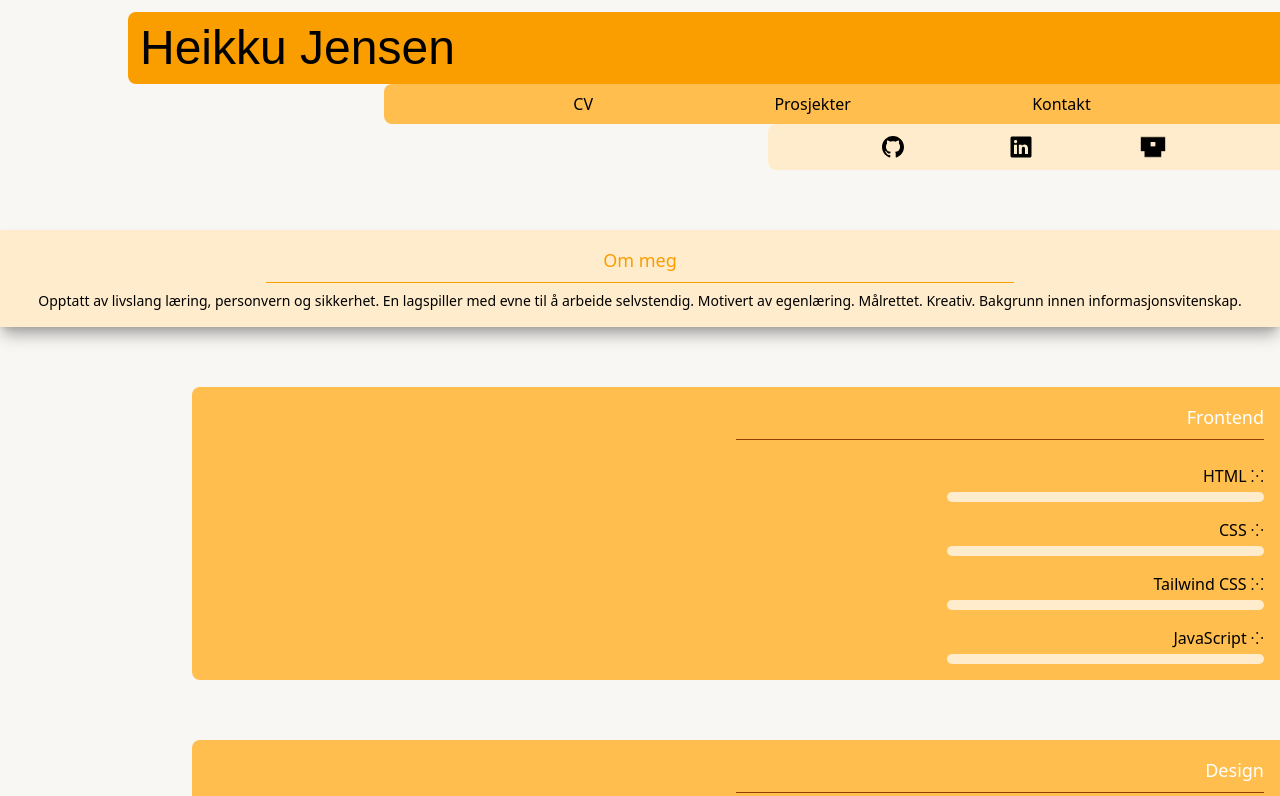
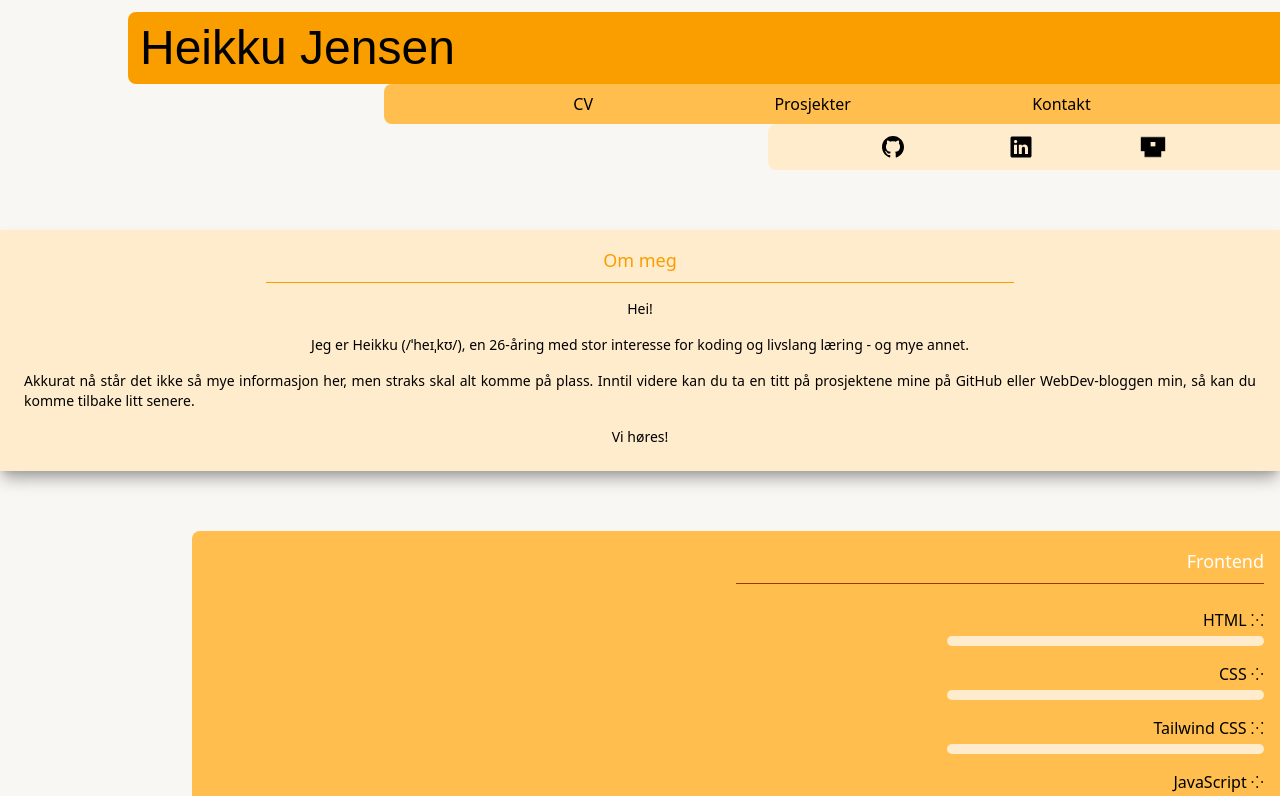
Before and after one commit to heikkuj/portfolio, a Next.js app: page / in a window 1280 px wide. Shown: the top 796 px of the page. Built offline with nearby package versions, Linux system fonts and the light colour scheme; a web font is replaced by a local one.

Commit message:
edited 'about' section

```diff
--- a/app/page.tsx
+++ b/app/page.tsx
@@ -17,7 +17,13 @@ export default function Home() {
         <div className="my-15">
           <ContainerFill title={'Om meg'}>
 
-          <p className="px-4 text-sm text-justify">Opptatt av livslang læring, personvern og sikkerhet. En lagspiller med evne til å arbeide selvstendig. Motivert av egenlæring. Målrettet. Kreativ. Bakgrunn innen informasjonsvitenskap. </p>
+          {/* <p className="px-4 text-sm text-justify">Opptatt av livslang læring, personvern og sikkerhet. En lagspiller med evne til å arbeide selvstendig. Motivert av egenlæring. Målrettet. Kreativ. Bakgrunn innen informasjonsvitenskap. </p> */}
+
+          <p className="p-2 text-sm text-justify">Hei!  </p>
+          <p className="p-2 text-sm text-justify">Jeg er Heikku (/ˈheɪˌkʊ/), en 26-åring med stor interesse for koding og livslang læring - og mye annet.</p>
+          <p className="p-2 text-sm text-justify">Akkurat nå står det ikke så mye informasjon her, men straks skal alt komme på plass. Inntil videre kan du ta en titt på prosjektene mine på GitHub eller WebDev-bloggen min, så kan du komme tilbake litt senere.</p>
+          <p className="p-2 text-sm text-justify">Vi høres!  </p>
+
 
           </ContainerFill>
         </div>
```
